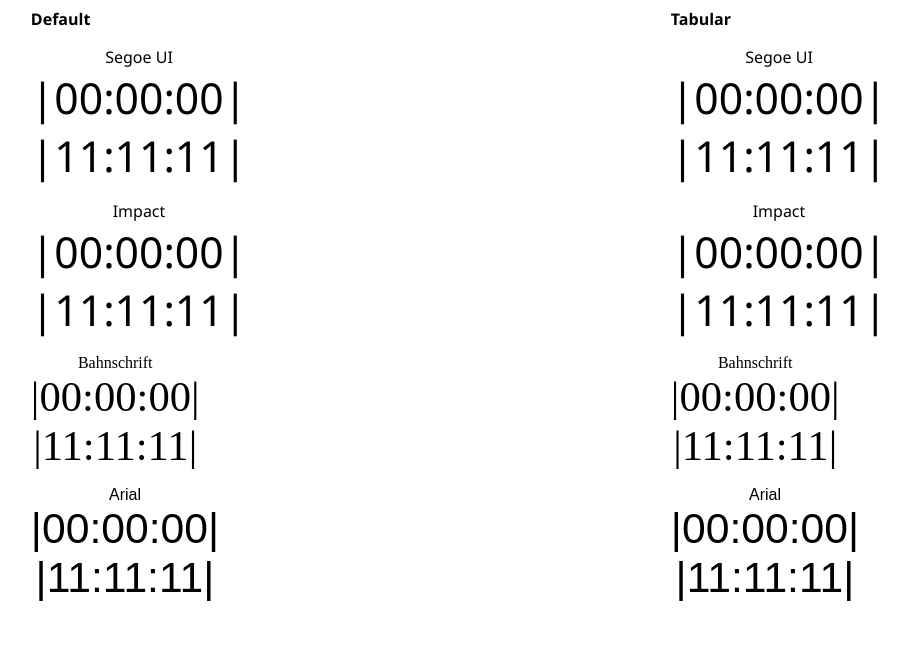
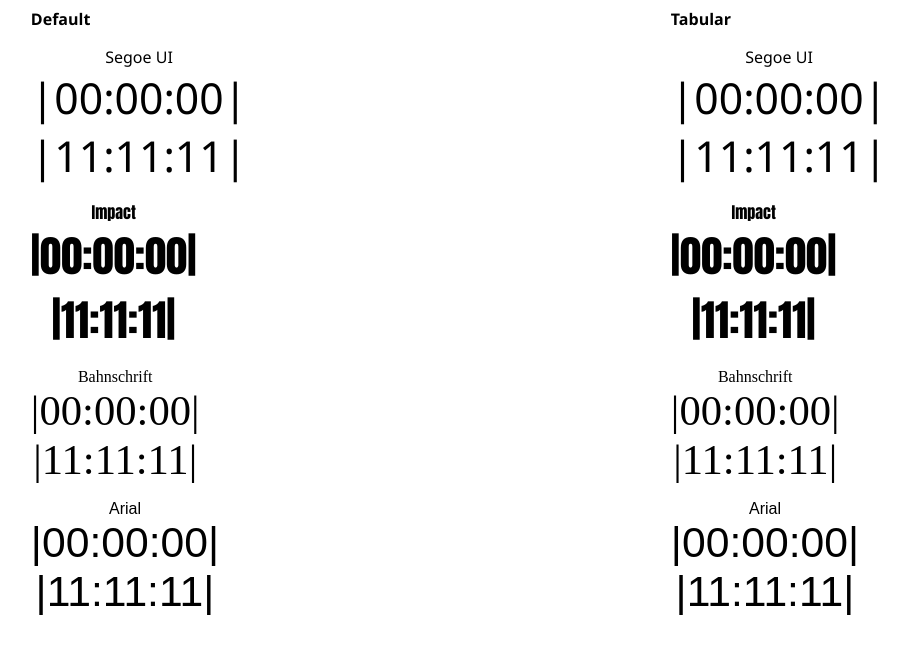
Before and after one commit to RWeigelt/CssFontVariantNumeric, a plain HTML site: page index.html in a window 1280 px wide. Shown: the whole page, without its empty margins (189-1097 px from the left). Drawn offline with Linux system fonts and the light colour scheme.

Commit message:
Changed font family to Impact

```diff
--- a/index.html
+++ b/index.html
@@ -60,7 +60,7 @@
 
         .impact {
             grid-row: 3;
-            font-family: 'Segoe UI';
+            font-family: 'Impact';
         }
 
         .bahnschrift {
```
